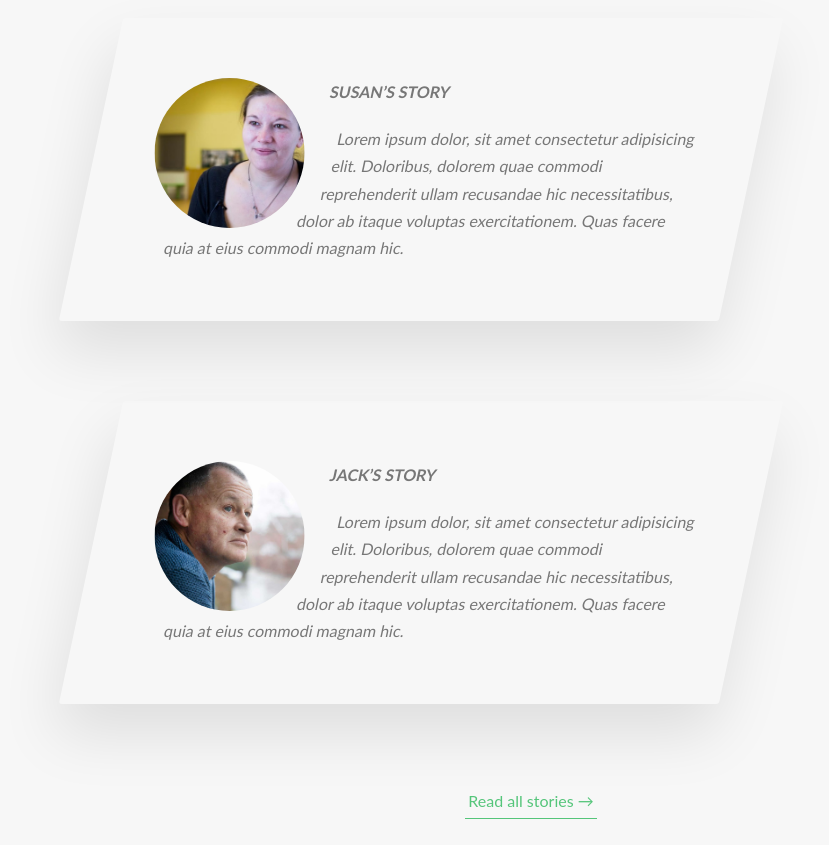
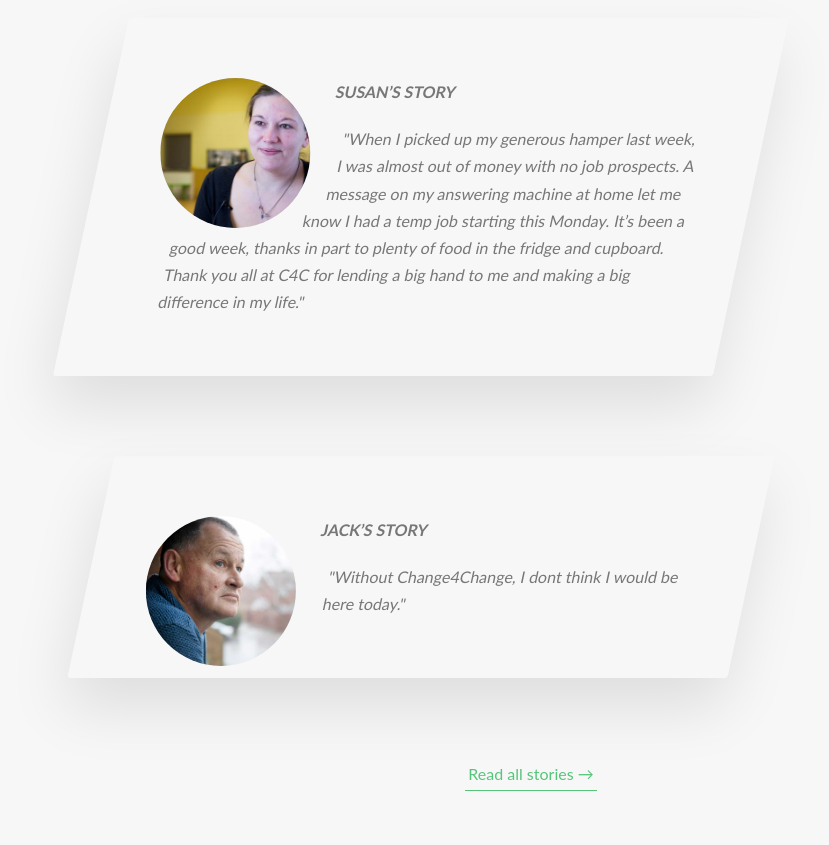
Before and after one commit to SamsudeenNaina/C4C, a website built with Parcel: page index.html in a window 1280 px wide. Shown: the part 5660-6505 px from the top of the page, without its empty margins (109-938 px from the left). Built offline with nearby package versions, Linux system fonts and the light colour scheme.

Commit message:
Stories added

```diff
--- a/index.html
+++ b/index.html
@@ -334,10 +334,11 @@
               Susan’s Story
             </h3>
             <p>
-              Lorem ipsum dolor, sit amet consectetur adipisicing elit.
-              Doloribus, dolorem quae commodi reprehenderit ullam recusandae
-              hic necessitatibus, dolor ab itaque voluptas exercitationem.
-              Quas facere quia at eius commodi magnam hic.
+              "When I picked up my generous hamper last week, I was almost out of money with no job prospects. A
+              message on my answering machine at home let me know I had a temp job starting this Monday.
+              It’s been a good
+              week, thanks in part to plenty of food in the fridge and cupboard. Thank you all at C4C for lending a big
+              hand to me and making a big difference in my life."
             </p>
           </div>
         </div>
@@ -353,10 +354,7 @@
               Jack’s Story
             </h3>
             <p>
-              Lorem ipsum dolor, sit amet consectetur adipisicing elit.
-              Doloribus, dolorem quae commodi reprehenderit ullam recusandae
-              hic necessitatibus, dolor ab itaque voluptas exercitationem.
-              Quas facere quia at eius commodi magnam hic.
+              "Without Change4Change, I dont think I would be here today."
             </p>
           </div>
         </div>
```
